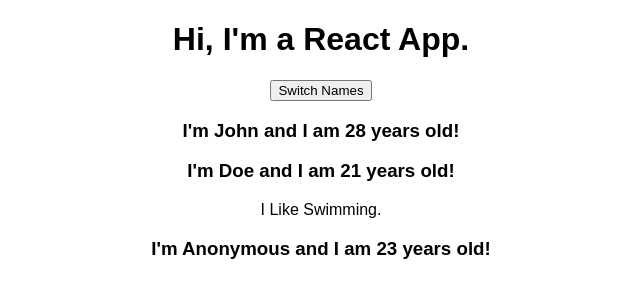
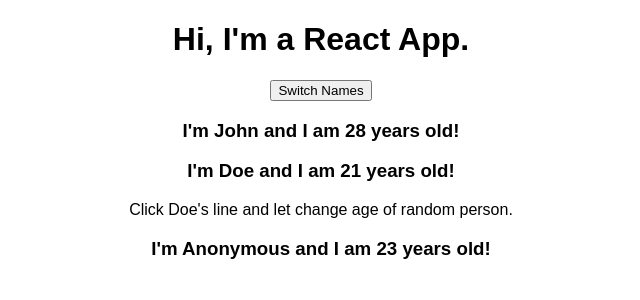
Before and after one commit to sonerpyci/my-reaction-to-react, a React (Create React App) app: page / in a window 1280 px wide. Shown: the top 300 px of the page, without its empty margins (319-959 px from the left). Built offline with nearby package versions, Linux system fonts and the light colour scheme.

Commit message:
PAssing method references between components

```diff
--- a/src/App.js
+++ b/src/App.js
@@ -1,6 +1,7 @@
-import React, { Component } from 'react';
+import React, {Component} from 'react';
 import './App.css';
 import Person from './Person/Person'
+
 class App extends Component {
     state = {
         persons: [
@@ -22,6 +23,13 @@
             persons:persons
         })
     }
+    switchAgeHandler = () => {
+        let persons = [...this.state.persons];
+        persons[Math.floor(Math.random() * persons.length)].age = [Math.floor(Math.random() * 30)]
+        this.setState({
+            persons:persons
+        })
+    }
 
     render() {
         return (
@@ -36,8 +44,9 @@
                     <Person
                         name={this.state.persons[1].name}
                         age={this.state.persons[1].age}
+                        click={this.switchAgeHandler}
                     >
-                        I Like Swimming.
+                        Click {this.state.persons[1].name}'s line and let change age of random person.
                     </Person>
                     <Person
                         name={this.state.persons[2].name}
--- a/src/Person/Person.js
+++ b/src/Person/Person.js
@@ -4,7 +4,7 @@
 const person = (props) => {
     return (
         <div>
-            <h3>I'm {props.name || "Anonym"} and I am {props.age || "tousands"} years old!</h3>
+            <h3 onClick={props.click}>I'm {props.name || "Anonym"} and I am {props.age || "tousands"} years old!</h3>
             <p>{props.children}</p>
         </div>
 
```
